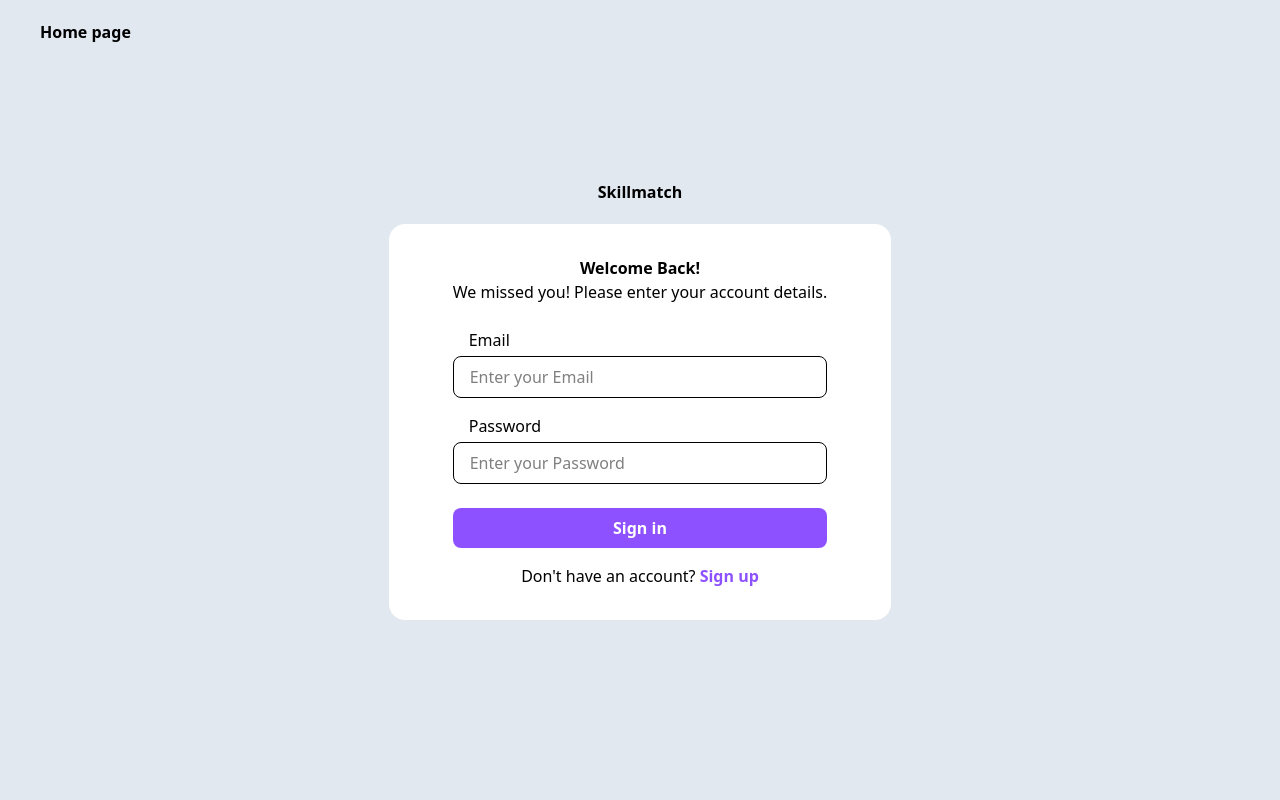
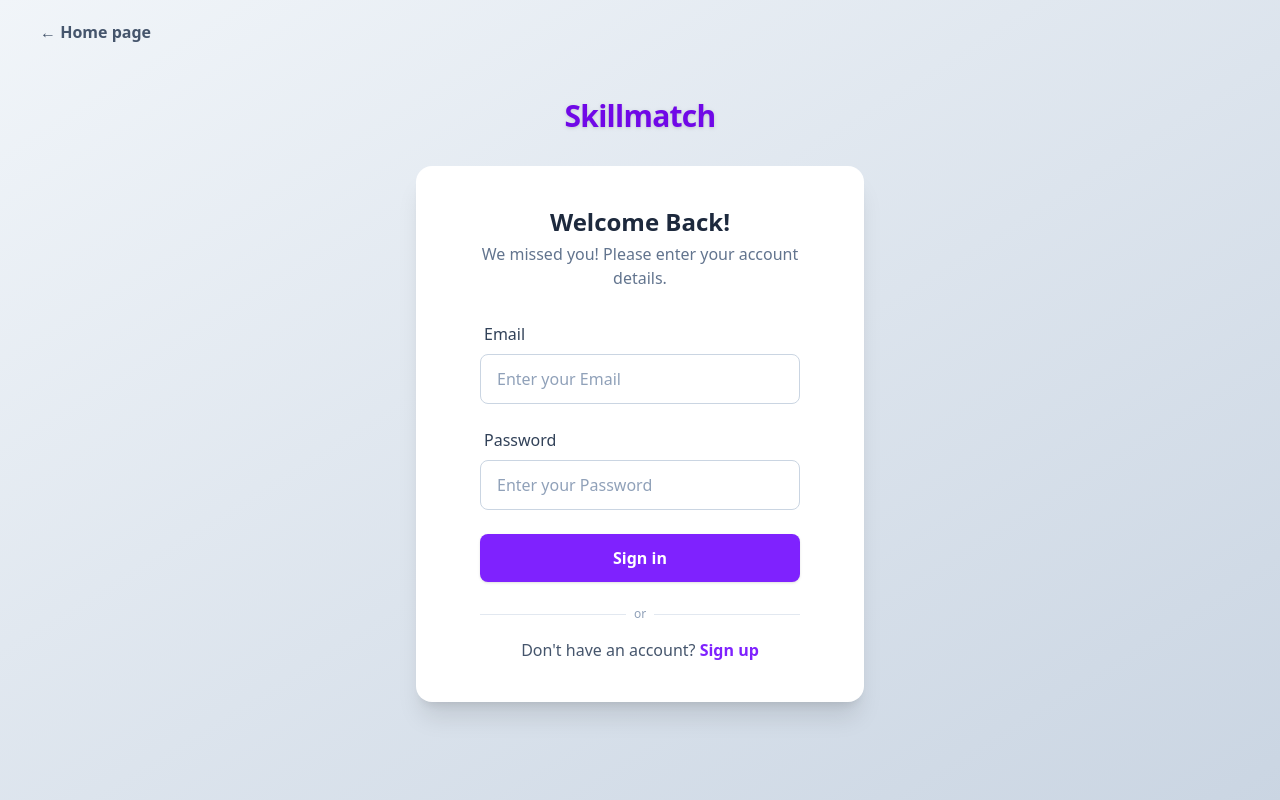
Before and after one commit to arieruov/skillmatch, a Vue app: page /signin in a window 1280 px wide. Built offline with nearby package versions, Linux system fonts and the light colour scheme.

Commit message:
feat: add Prettier and Tailwind CSS plugin, enhance SignIn view styling and structure

```diff
--- a/package.json
+++ b/package.json
@@ -22,6 +22,8 @@
     "@vitejs/plugin-vue": "^5.2.3",
     "@vue/tsconfig": "^0.7.0",
     "npm-run-all2": "^7.0.2",
+    "prettier": "^3.5.3",
+    "prettier-plugin-tailwindcss": "^0.6.12",
     "typescript": "~5.8.0",
     "vite": "^6.2.4",
     "vite-plugin-vue-devtools": "^7.7.2",
--- a/src/views/SignIn.vue
+++ b/src/views/SignIn.vue
@@ -12,68 +12,93 @@ function returnToHomepage() {
 <template>
   <!-- Screen -->
   <div
-    class="min-h-screen flex justify-center items-center flex-col relative bg-slate-200"
+    class="relative flex min-h-screen flex-col items-center justify-center bg-gradient-to-br from-slate-100 to-slate-300"
   >
     <!-- Return to homepage -->
     <button
-      class="absolute top-5 left-10 hover:cursor-pointer font-semibold"
+      class="absolute top-5 left-6 font-semibold text-slate-600 transition hover:underline md:left-10"
       @click="returnToHomepage"
     >
-      Home page
+      ← Home page
     </button>
+
     <!-- App name -->
-    <h2 class="font-semibold mb-5">Skillmatch</h2>
+    <h2
+      class="mb-8 text-3xl font-bold tracking-tight text-violet-700 drop-shadow"
+    >
+      Skillmatch
+    </h2>
 
     <!-- Form container -->
-    <div class="bg-white py-8 px-16 rounded-2xl">
+    <div
+      class="w-full max-w-md rounded-2xl bg-white px-6 py-10 shadow-xl md:px-16"
+    >
       <!-- Welcome message -->
-      <div class="text-center mb-6">
-        <h3 class="font-semibold">Welcome Back!</h3>
-        <p class="font-light">
+      <div class="mb-8 text-center">
+        <h3 class="mb-1 text-2xl font-semibold text-slate-800">
+          Welcome Back!
+        </h3>
+        <p class="font-light text-slate-500">
           We missed you! Please enter your account details.
         </p>
       </div>
 
-      <!-- Inputs container -->
-      <div class="flex flex-col gap-4 mb-6">
-        <!-- Inputs -->
-        <div class="flex flex-col gap-1">
-          <label class="px-4" for="email">Email</label>
+      <!-- Form -->
+      <form class="mb-6 flex flex-col gap-6">
+        <!-- Email -->
+        <div class="flex flex-col gap-2">
+          <label class="px-1 font-medium text-slate-700" for="email"
+            >Email</label
+          >
           <input
-            class="px-4 py-2 border-1 rounded-lg"
+            class="rounded-lg border border-slate-300 px-4 py-3 transition placeholder:text-slate-400 focus:ring-2 focus:ring-violet-400 focus:outline-none"
             type="email"
             id="email"
             placeholder="Enter your Email"
+            autocomplete="email"
           />
         </div>
 
-        <div class="flex flex-col gap-1">
-          <label class="px-4" for="password">Password</label>
+        <!-- Password -->
+        <div class="flex flex-col gap-2">
+          <label class="px-1 font-medium text-slate-700" for="password"
+            >Password</label
+          >
           <input
-            class="px-4 py-2 border-1 rounded-lg"
+            class="rounded-lg border border-slate-300 px-4 py-3 transition placeholder:text-slate-400 focus:ring-2 focus:ring-violet-400 focus:outline-none"
             type="password"
             id="password"
             placeholder="Enter your Password"
+            autocomplete="current-password"
           />
         </div>
-      </div>
 
-      <!-- Sign in button -->
-      <div class="flex flex-col gap-4">
+        <!-- Sign in button -->
         <button
-          class="bg-violet-500 text-white font-semibold hover:cursor-pointer py-2 rounded-lg"
+          type="submit"
+          class="rounded-lg bg-violet-600 py-3 font-semibold text-white shadow transition hover:bg-violet-700 focus:ring-2 focus:ring-violet-400 focus:outline-none active:bg-violet-800"
         >
           Sign in
         </button>
-        <p class="text-center">
-          Don't have an account?
-          <a class="text-violet-500 font-semibold hover:cursor-pointer"
-            >Sign up</a
-          >
-        </p>
+      </form>
+
+      <!-- Divider -->
+      <div class="mb-4 flex items-center gap-2">
+        <div class="h-px flex-1 bg-slate-200"></div>
+        <span class="text-xs text-slate-400">or</span>
+        <div class="h-px flex-1 bg-slate-200"></div>
       </div>
+
+      <!-- Sign Up link -->
+      <p class="text-center text-slate-600">
+        Don't have an account?
+        <a
+          class="font-semibold text-violet-600 transition hover:underline"
+          href="#"
+        >
+          Sign up
+        </a>
+      </p>
     </div>
   </div>
 </template>
-
-<style lang="css" scoped></style>
```
Also changed, not shown: 1 other file (tests, documents, lock files or other folders).
